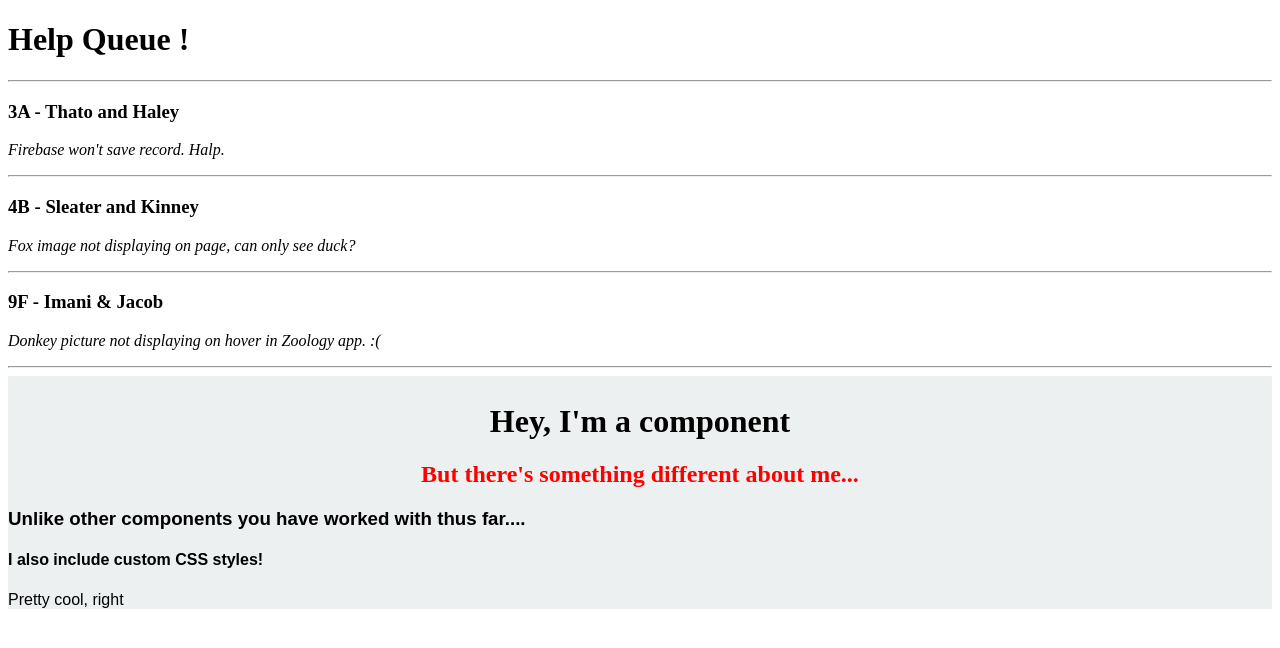
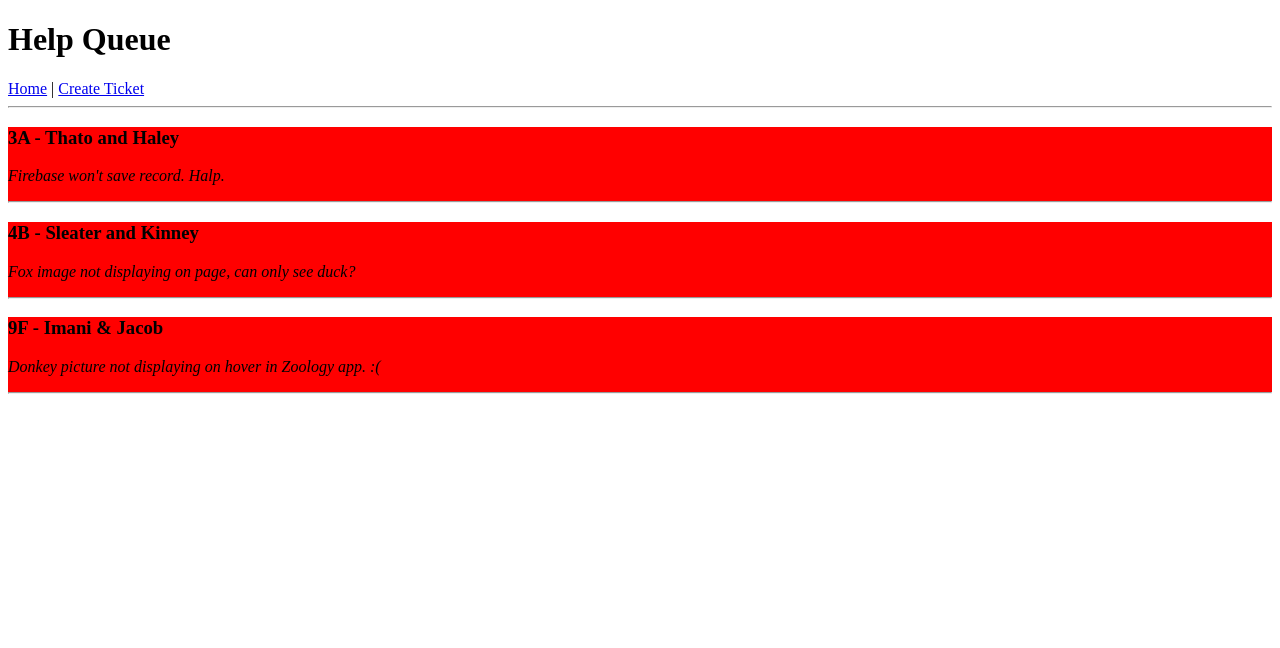
Before and after one commit to alexanserg/react-help-queue, a React app: page / in a window 1280 px wide. Shown: the top 648 px of the page. Built offline with nearby package versions, Linux system fonts and the light colour scheme.

Commit message:
It works with ReactRouter.

```diff
--- a/package.json
+++ b/package.json
@@ -14,7 +14,9 @@
   "dependencies": {
     "prop-types": "^15.5.10",
     "react": "^15.5.4",
-    "react-dom": "^15.5.4"
+    "react-dom": "^15.5.4",
+    "react-router-dom": "^4.0.0",
+    "styled-jsx": "^3.2.2"
   },
   "devDependencies": {
     "babel-core": "^6.24.1",
--- a/src/components/App.jsx
+++ b/src/components/App.jsx
@@ -2,13 +2,17 @@ import React from 'react'
 import Header from './Header'
 import TicketList from './TicketList'
 import MyStyledComponent from './MyStyledComponent'
+import { Switch, Route } from 'react-router-dom';
+import NewTicketForm from './NewTicketForm';
 
 function App(){
   return (
     <div>
       <Header/>
-      <TicketList/>
-      <MyStyledComponent/>
+      <Switch>
+        <Route exact path='/' component={TicketList} />
+        <Route path='/newticket' component={NewTicketForm} />
+      </Switch>
     </div>
   )
 }
--- a/src/components/Header.jsx
+++ b/src/components/Header.jsx
@@ -1,8 +1,12 @@
 import React from 'react'
+import { Link } from 'react-router-dom';
 
 function Header() {
   return (
-    <h1>Help Queue !</h1>
+    <div>
+      <h1>Help Queue</h1>
+      <Link to="/">Home</Link> | <Link to="/newticket">Create Ticket</Link>
+    </div>
   )
 }
 
--- a/src/components/MyStyledComponent.jsx
+++ b/src/components/MyStyledComponent.jsx
@@ -3,7 +3,7 @@ import React from 'react'
 function MyStyledComponent() {
 
   var myStyledComponentStyles = {
-    backgroundColor: '#ecf0f1',
+    backgroundColor: 'yellow',
     fontFamily: 'sans-serif',
     paddingTop: '5px'
   }
@@ -18,12 +18,16 @@ function MyStyledComponent() {
   }
 
   return (
-    <div style={myStyledComponentStyles}>
-      <h1 style={myStyledh1}>Hey, I'm a component</h1>
-      <h2 style={myStyledh2}>But there's something different about me...</h2>
-      <h3>Unlike other components you have worked with thus far....</h3>
+    <div>
+      <h1 style={myStyledComponentStyles}>Hey, I'm a component</h1>
+      <h2 style={myStyledh1}>But there's something different about me...</h2>
+      <h3 style={myStyledh2}>Unlike other components you have worked with thus far....</h3>
       <h4>I also include custom CSS styles!</h4>
       <p>Pretty cool, right</p>
+
+      <p className="red-text">only this paragraph will get the style :)</p>
+      <style jsx>{`.red-text {color: red;}`}</style>
+
     </div>
   )
 }
--- /dev/null
+++ b/src/components/NewTicketForm.jsx
@@ -0,0 +1,24 @@
+import React from 'react';
+
+function NewTicketForm(){
+  return (
+    <div>
+      <form>
+        <input
+          type='text'
+          id='names'
+          placeholder='Pair Names'/>
+        <input
+          type='text'
+          id='location'
+          placeholder='Location'/>
+        <textarea
+          id='issue'
+          placeholder='Describe your issue.'/>
+        <button type='submit'>Help!</button>
+      </form>
+    </div>
+  );
+}
+
+export default NewTicketForm;
--- a/src/components/Ticket.jsx
+++ b/src/components/Ticket.jsx
@@ -4,6 +4,7 @@ import PropTypes from 'prop-types'
 function Ticket(props) {
   return(
     <div>
+        <style jsx>{`div {background-color: red;}`}</style>
       <h3>{props.location} - {props.names}</h3>
       <p><em>{props.issue}</em></p>
       <hr/>
--- a/src/index.jsx
+++ b/src/index.jsx
@@ -2,11 +2,14 @@ import React from 'react'
 import ReactDOM from 'react-dom'
 import App from './components/App'
 import { AppContainer } from 'react-hot-loader'
+import { HashRouter } from 'react-router-dom';
 
 const render = (Component) => {
   ReactDOM.render(
     <AppContainer>
+    <HashRouter>
       <Component/>
+      </HashRouter>
     </AppContainer>,
     document.getElementById('react-app-root')
   )
--- a/webpack.config.js
+++ b/webpack.config.js
@@ -51,7 +51,8 @@ module.exports = {
             "react",
           ],
           plugins: [
-            "react-hot-loader/babel"
+            "react-hot-loader/babel",
+            "styled-jsx/babel"
           ]
         }
       },
```
Also changed, not shown: 1 other file (tests, documents, lock files or other folders).
